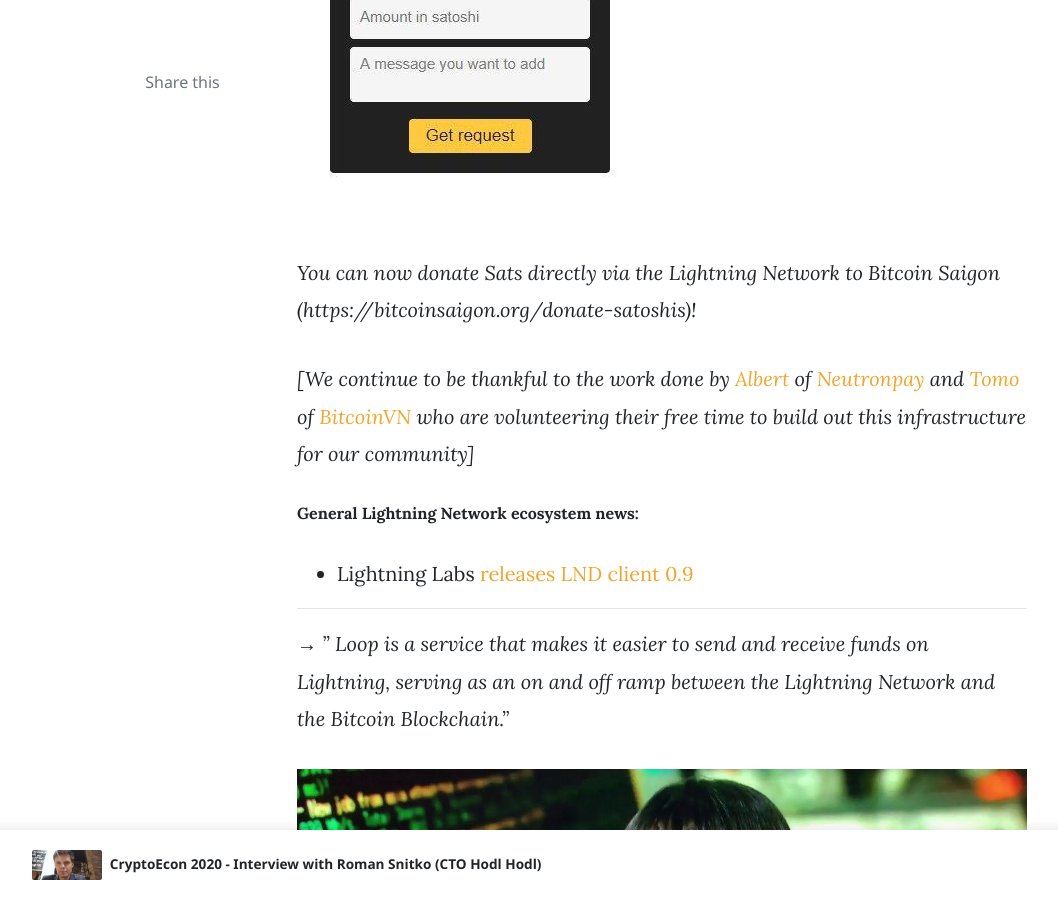
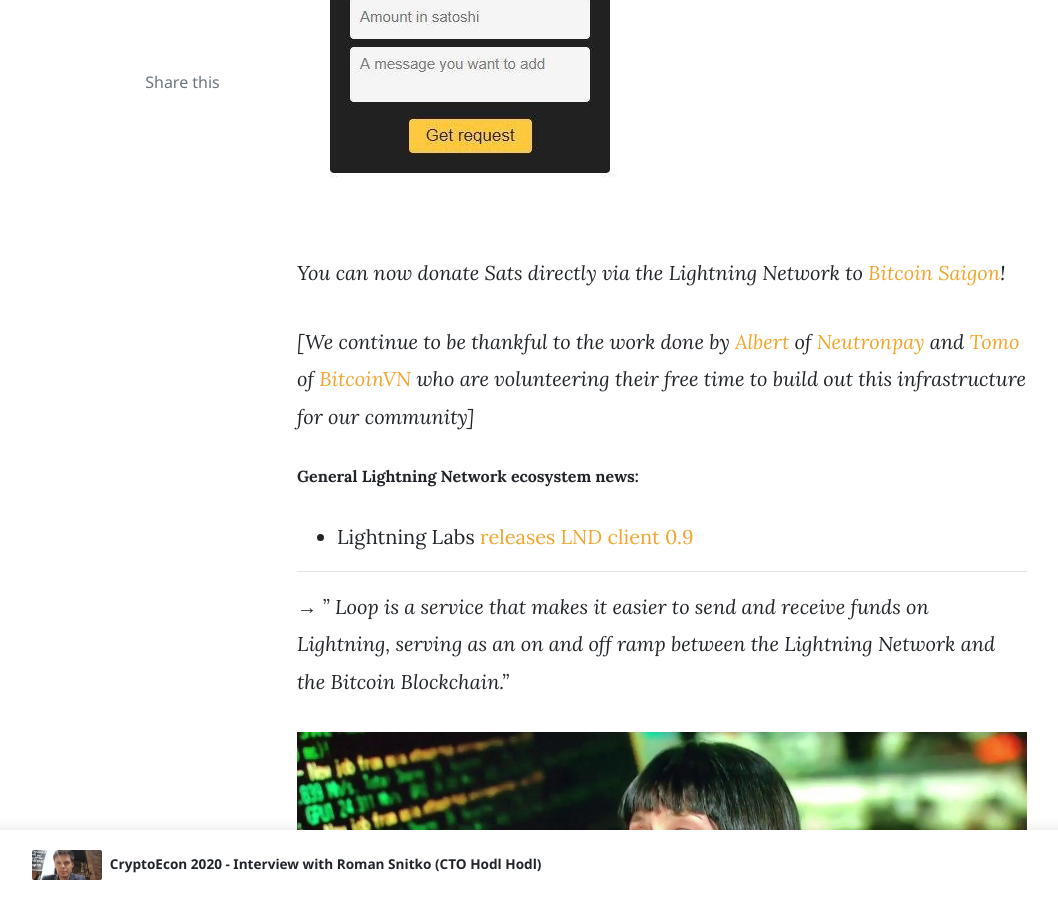
Before and after one commit to bitcoinsaigon/bitcoinsaigon.github.io, a Jekyll site: the page built from _posts/2020-02-17-lightning-network-news-1.md, in a window 1280 px wide and 900 px high, scrolled down 1029 px. Shown: the whole window, without its empty margins (73-1131 px from the left). Built offline with Jekyll 4.4.1, drawn with Linux system fonts in a browser that asks for light colours; nearby versions of some CDN libraries; comment, search, counter and statistics services are not loaded.

Commit message:
Fix link to donation

```diff
--- a/_posts/2020-02-17-lightning-network-news-1.md
+++ b/_posts/2020-02-17-lightning-network-news-1.md
@@ -16,7 +16,7 @@
 
 ![Lightning Tips](../assets/images/lightning_tip.jpg)
 
-*You can now donate Sats directly via the Lightning Network to Bitcoin Saigon (https://bitcoinsaigon.org/donate-satoshis)!*
+*You can now donate Sats directly via the Lightning Network to [Bitcoin Saigon](https://bitcoinsaigon.org/donate-satoshis)!*
 
 *[We continue to be thankful to the work done by [Albert](http://www.twitter.com/subnetmask "Albert") of [Neutronpay](http://www.neutronpay.com "Neutronpay") and [Tomo](http://www.twitter.com/tomoxtechno "Tomo") of [BitcoinVN](http://www.bitcoinvn.io "BitcoinVN") who are volunteering their free time to build out this infrastructure for our community]*
 
```
